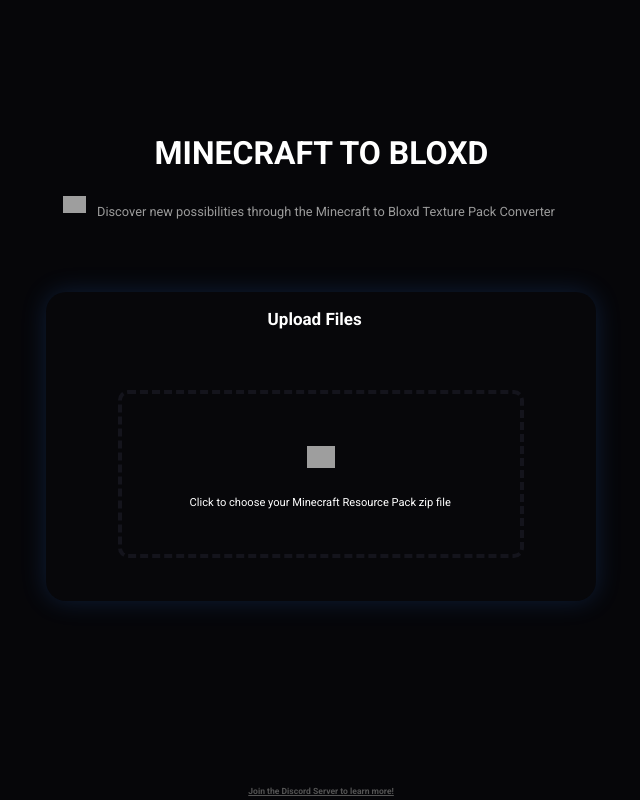
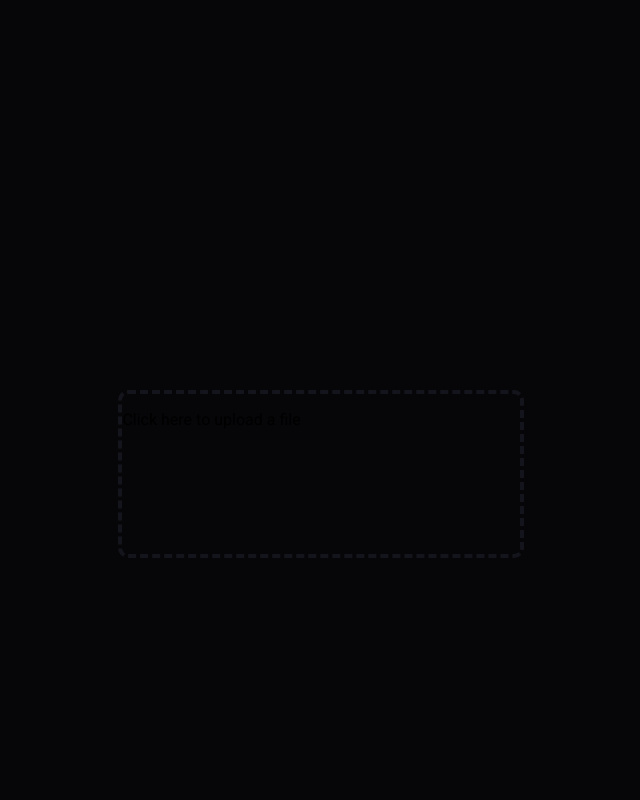
Before and after one commit to Vennified/minecraft-bloxd, a Flask app: page / in a window 1280 px wide. Shown: the whole page, without its empty margins (319-959 px from the left). Run offline with Flask 3, Linux system fonts and the light colour scheme; grey boxes are pictures that could not be loaded.

Commit message:
Add files via upload

```diff
--- a/templates/index.html
+++ b/templates/index.html
@@ -9,20 +9,17 @@
 </head>
 <body>
     <div class="frame">
-        <div class="background-box"></div>
-        <div class="text-box">
-            <h1>MINECRAFT TO BLOXD</h1>
+        <!-- Other content -->
+        <div id="uploadfile" class="dashed-box">
+            <p>Click here to upload a file</p>
         </div>
-        <p class="description-text">Discover new possibilities through the Minecraft to Bloxd Texture Pack Converter</p> <!-- Now independent -->
-        <img src="https://i.imgur.com/ZX1PG1m.png" alt="Icon" class="center-icon">
-        <p class="resource-pack-text">Click to choose your Minecraft Resource Pack zip file</p>
-        <p class="upload-files-text">Upload Files</p>
-        <a href="#" class="discord-link">Join the Discord Server to learn more!</a>
-        <img src="https://i.imgur.com/uQyWmNo.png" alt="Top-left icon" class="top-left-icon">
-        <div class="dashed-box">
-          <input type="file" id="file" name="file" style="display: none;">
-      </div>
+        <input type="file" id="fileInput" name="file" style="display: none;">
+    </div>
 
-    </div>
+    <script>
+        document.getElementById('uploadfile').addEventListener('click', function() {
+            document.getElementById('fileInput').click();
+        });
+    </script>
 </body>
 </html>
```
Also changed, not shown: static/js/upload.js (+8 -8 lines).
